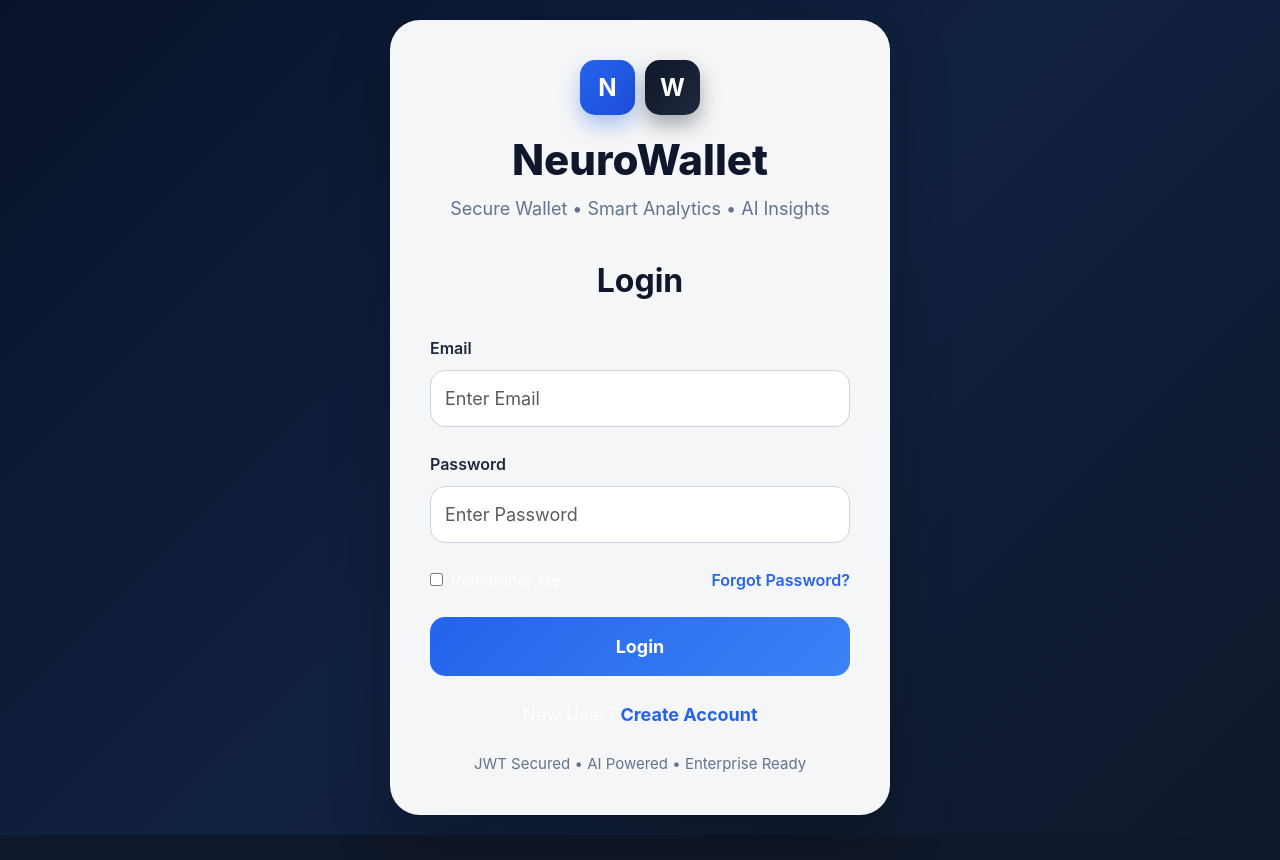
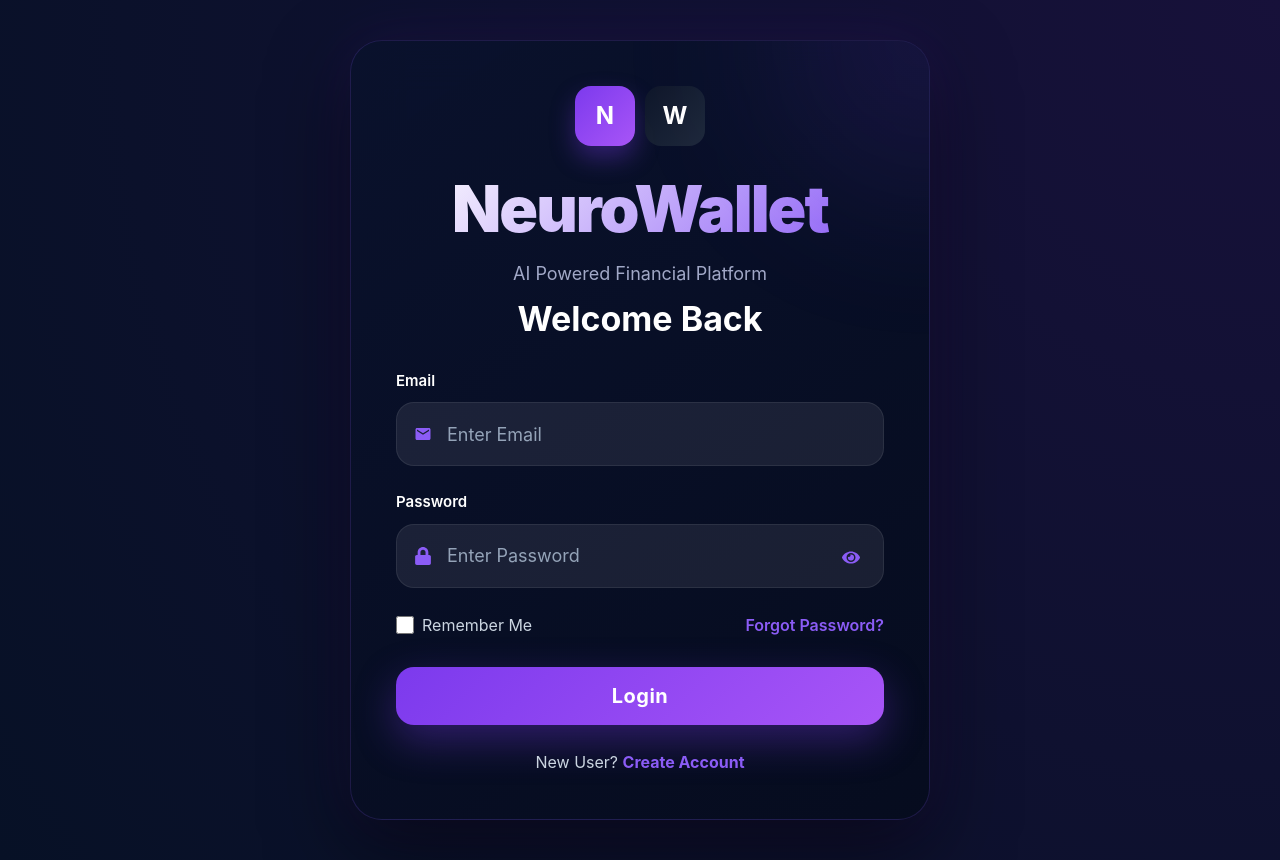
Before and after one commit to Aryapatel7434/Neurowallet-fintech-frontend, a React (Create React App) app: page / in a window 1280 px wide. Before the commit the page ends 835 px from the top, so only its background shows below. Built offline with nearby package versions, Linux system fonts and the light colour scheme; no server answers.

Commit message:
Professional Login Page

```diff
--- a/src/components/auth/LoginForm.jsx
+++ b/src/components/auth/LoginForm.jsx
@@ -1,6 +1,11 @@
 import { toast } from "react-toastify";
 import { useState, useContext } from "react";
-import { useNavigate } from "react-router-dom";
+import { useNavigate, Link } from "react-router-dom";
+
+import { FaEye } from "react-icons/fa";
+import { FaEyeSlash } from "react-icons/fa";
+import { FaLock } from "react-icons/fa";
+import { MdEmail } from "react-icons/md";
 
 import { AuthContext } from "../../context/AuthContext";
 import { loginUser } from "../../services/authService";
@@ -14,13 +19,32 @@ function LoginForm() {
     const [email, setEmail] = useState("");
     const [password, setPassword] = useState("");
 
+    const [loading, setLoading] =
+        useState(false);
+
+    const [showPassword,
+        setShowPassword] =
+        useState(false);
+
     const handleSubmit = async (e) => {
 
         e.preventDefault();
 
+        if (!email || !password) {
+
+            toast.error(
+                "Please enter email and password"
+            );
+
+            return;
+        }
+
+        setLoading(true);
+
         try {
 
-           const data = await loginUser(
+            const data =
+                await loginUser(
                     email,
                     password
                 );
@@ -32,13 +56,25 @@ function LoginForm() {
 
             login(data);
 
-        navigate("/dashboard");
+            toast.success(
+                "Login Successful"
+            );
+
+            navigate(
+                "/dashboard"
+            );
 
         } catch (error) {
 
             console.error(error);
 
-           toast.error("Login Failed");
+            toast.error(
+                "Login Failed"
+            );
+
+        } finally {
+
+            setLoading(false);
 
         }
     };
@@ -53,15 +89,25 @@ function LoginForm() {
                     Email
                 </label>
 
+                <div className="input-wrapper">
+
+                    <MdEmail
+                        className="input-icon"
+                    />
+
                     <input
                         type="email"
-                    className="form-control"
+                        className="form-control input-with-icon"
                         placeholder="Enter Email"
                         value={email}
                         onChange={(e) =>
-                        setEmail(e.target.value)
+                            setEmail(
+                                e.target.value
+                            )
                         }
                     />
+
+                </div>
 
             </div>
 
@@ -71,15 +117,47 @@ function LoginForm() {
                     Password
                 </label>
 
+                <div className="password-wrapper">
+
+                    <FaLock
+                        className="input-icon"
+                    />
+
                     <input
-                    type="password"
+                        type={
+                            showPassword
+                                ? "text"
+                                : "password"
+                        }
                         className="form-control"
                         placeholder="Enter Password"
                         value={password}
                         onChange={(e) =>
-                        setPassword(e.target.value)
+                            setPassword(
+                                e.target.value
+                            )
                         }
                     />
+
+                    <button
+                        type="button"
+                        className="eye-btn"
+                        onClick={() =>
+                            setShowPassword(
+                                !showPassword
+                            )
+                        }
+                    >
+
+                        {
+                            showPassword
+                                ? <FaEyeSlash />
+                                : <FaEye />
+                        }
+
+                    </button>
+
+                </div>
 
             </div>
 
@@ -87,39 +165,52 @@ function LoginForm() {
 
                 <label className="remember-me">
 
-                    <input type="checkbox" />
+                    <input
+                        type="checkbox"
+                        className="remember-checkbox"
+                    />
 
-                    <span>Remember Me</span>
+                    <span>
+                        Remember Me
+                    </span>
 
                 </label>
 
-                <a
-                    href="/"
+                <Link
+                    to="/forgot-password"
                     className="forgot-link"
                 >
                     Forgot Password?
-                </a>
+                </Link>
 
             </div>
 
             <button
                 type="submit"
-                className="auth-btn"
+                className="login-btn"
+                disabled={loading}
             >
-                Login
+
+                {
+                    loading
+                        ? "Signing In..."
+                        : "Login"
+                }
+
             </button>
 
             <div className="auth-link">
 
                 New User?{" "}
 
-                <a href="/register">
+                <Link to="/register">
                     Create Account
-                </a>
+                </Link>
 
             </div>
 
         </form>
+
     );
 }
 
--- a/src/pages/auth/LoginPage.jsx
+++ b/src/pages/auth/LoginPage.jsx
@@ -2,7 +2,10 @@ import LoginForm from "../../components/auth/LoginForm";
 import "../../styles/auth.css";
 
 function LoginPage() {
+
+
 return (
+
     <div className="auth-container">
 
         <div className="auth-card">
@@ -24,23 +27,22 @@ function LoginPage() {
             </h1>
 
             <p className="brand-subtitle">
-                    Secure Wallet • Smart Analytics • AI Insights
+                AI Powered Financial Platform
             </p>
 
             <h2 className="auth-title">
-                    Login
+                Welcome Back
             </h2>
 
             <LoginForm />
 
-                <div className="security-info">
-                    JWT Secured • AI Powered • Enterprise Ready
         </div>
 
     </div>
 
-        </div>
 );
+
+
 }
 
 export default LoginPage;
--- a/src/styles/auth.css
+++ b/src/styles/auth.css
@@ -1,136 +1,225 @@
+/* =========================
+   AUTH CONTAINER
+========================= */
+
 .auth-container {
   min-height: 100vh;
-
+  max-width:100%;
   display: flex;
   justify-content: center;
   align-items: center;
+  padding: 40px;
 
-    padding: 20px;
+  background:
+    radial-gradient(circle at top right,
+      #17113a,
+      #071126);
+}
+
+/* =========================
+   AUTH CARD
+========================= */
+
+.auth-card {
+
+  width: 100%;
+  max-width: 580px;
+
+  padding: 45px;
+
+  border-radius: 32px;
 
   background:
   linear-gradient(
-            135deg,
-            #081229,
-            #112240,
-            #0f172a
+    145deg,
+    rgba(10,18,45,.96),
+    rgba(6,12,30,.98)
   );
+
+  border:
+  1px solid
+  rgba(139,92,246,.18);
+
+  backdrop-filter:
+  blur(24px);
+
+  box-shadow:
+  0 30px 80px
+  rgba(0,0,0,.55),
+
+  0 0 60px
+  rgba(124,58,237,.12);
+
+  position: relative;
+
+  overflow: hidden;
+
+  transition: .3s;
 }
 
-.auth-card {
-    width: 100%;
-    max-width: 500px;
+.auth-card::before {
 
-    background: rgba(255, 255, 255, 0.96);
+  content: "";
 
-    backdrop-filter: blur(12px);
+  position: absolute;
 
-    border-radius: 30px;
+  top: -150px;
+  right: -150px;
 
-    padding: 40px;
+  width: 300px;
+  height: 300px;
 
-    box-shadow:
-        0 25px 60px rgba(0, 0, 0, 0.25);
+  border-radius: 50%;
 
-    transition: all .3s ease;
+  background:
+  rgba(
+    124,
+    58,
+    237,
+    .12
+  );
+
+  filter: blur(80px);
+
+  pointer-events: none;
 }
 
 .auth-card:hover {
-    transform: translateY(-6px);
+  transform: translateY(-4px);
 }
+
+/* =========================
+   LOGO
+========================= */
 
 .brand-logo {
   display: flex;
   justify-content: center;
   align-items: center;
-
   gap: 10px;
 
-    margin-bottom: 20px;
+  margin-bottom: 25px;
 }
 
-.logo-circle {
-    width: 55px;
-    height: 55px;
+.logo-circle,
+.logo-circle-secondary {
+  width: 60px;
+  height: 60px;
 
-    border-radius: 15px;
-
-    background:
-        linear-gradient(
-            135deg,
-            #2563eb,
-            #1d4ed8
-        );
+  border-radius: 16px;
 
   display: flex;
   justify-content: center;
   align-items: center;
 
   color: white;
-
   font-size: 24px;
   font-weight: 700;
+}
+
+.logo-circle {
+  background:
+    linear-gradient(
+      135deg,
+      #7c3aed,
+      #a855f7
+    );
 
   box-shadow:
-        0 10px 20px rgba(37, 99, 235, .35);
+    0 12px 24px rgba(124, 58, 237, 0.35);
 }
 
 .logo-circle-secondary {
-    width: 55px;
-    height: 55px;
-
-    border-radius: 15px;
-
   background:
     linear-gradient(
       135deg,
       #0f172a,
       #1e293b
     );
+}
 
-    display: flex;
-    justify-content: center;
-    align-items: center;
-
-    color: white;
-
-    font-size: 24px;
-    font-weight: 700;
-
-    box-shadow:
-        0 10px 20px rgba(15, 23, 42, .35);
-}
+/* =========================
+   BRANDING
+========================= */
 
 .brand-title {
   text-align: center;
 
-    font-size: 42px;
-    font-weight: 800;
+  font-size: 4rem;
+  font-weight: 900;
 
-    color: #0f172a;
+  letter-spacing: -2px;
 
-    margin-bottom: 10px;
+  background:
+    linear-gradient(
+      135deg,
+      #ffffff,
+      #8b5cf6
+    );
+
+  -webkit-background-clip: text;
+  -webkit-text-fill-color: transparent;
+
+  margin-bottom: 12px;
 }
 
 .brand-subtitle {
   text-align: center;
 
-    color: #64748b;
+  color: #a1a8c7;
 
   font-size: 18px;
 
-    margin-bottom: 40px;
+  margin-bottom: 12px;
 }
+
+/* =========================
+   PAGE TITLE
+========================= */
 
 .auth-title {
   text-align: center;
 
-    font-size: 32px;
+  color: white;
+
+  font-size: 34px;
   font-weight: 700;
 
-    color: #0f172a;
+  margin-bottom: 30px;
+}
+
+/* =========================
+   SECURITY BADGES
+========================= */
+
+.security-badges {
+  display: flex;
+  justify-content: center;
+  gap: 12px;
+  flex-wrap: wrap;
 
   margin-bottom: 35px;
 }
+
+.security-badges span {
+  background:
+    rgba(139, 92, 246, 0.12);
+
+  border:
+    1px solid rgba(139, 92, 246, 0.2);
+
+  color: #d8b4fe;
+
+  padding: 8px 16px;
+
+  border-radius: 30px;
+
+  font-size: 14px;
+}
+
+/* =========================
+   FORM
+========================= */
 
 .form-group {
   margin-bottom: 25px;
@@ -139,45 +228,71 @@
 .form-label {
   display: block;
 
-    margin-bottom: 10px;
+  color: white;
 
-    font-size: 16px;
+  font-size: 15px;
   font-weight: 600;
 
-    color: #1e293b;
+  margin-bottom: 10px;
 }
 
 .form-control {
+
   width: 100%;
 
-    padding: 14px;
+  height: 64px;
 
-    border-radius: 15px;
+  background:
+  rgba(
+    255,
+    255,
+    255,
+    .08
+  );
 
-    border: 1px solid #cbd5e1;
+  border:
+  1px solid
+  rgba(
+    255,
+    255,
+    255,
+    .08
+  );
+
+  color: white;
+
+  border-radius: 18px;
 
   font-size: 18px;
 
   transition: .3s;
 }
 
+.form-control::placeholder {
+  color: #94a3b8;
+}
+
 .form-control:focus {
   outline: none;
 
-    border-color: #2563eb;
+  border-color: #8b5cf6;
 
   box-shadow:
-        0 0 0 4px rgba(37, 99, 235, 0.15);
+    0 0 0 4px
+    rgba(139, 92, 246, 0.15);
 }
+
+/* =========================
+   OPTIONS
+========================= */
 
 .auth-options {
   display: flex;
-
   justify-content: space-between;
-
   align-items: center;
 
-    margin-bottom: 25px;
+  margin-top: 10px;
+  margin-bottom: 30px;
 }
 
 .remember-me {
@@ -185,70 +300,102 @@
   align-items: center;
   gap: 8px;
 
-    cursor: pointer;
+  color: #cbd5e1;
 }
 
 .forgot-link {
   text-decoration: none;
 
-    color: #2563eb;
+  color: #8b5cf6;
 
   font-weight: 600;
 }
 
 .forgot-link:hover {
-    text-decoration: underline;
+  color: #a855f7;
 }
 
-.auth-btn {
+/* =========================
+   LOGIN BUTTON
+========================= */
+
+.login-btn {
+
   width: 100%;
+
+  height: 58px;
 
   border: none;
 
-    padding: 16px;
-
-    border-radius: 15px;
-
-    color: white;
-
-    font-size: 18px;
-    font-weight: 700;
-
-    cursor: pointer;
+  border-radius: 18px;
 
   background:
   linear-gradient(
     135deg,
-            #2563eb,
-            #3b82f6
+    #7c3aed,
+    #a855f7
   );
 
+  color: white;
+
+  font-size: 20px;
+
+  font-weight: 700;
+
+  letter-spacing: .5px;
+
+  cursor: pointer;
+
   transition: .3s;
+
+  box-shadow:
+  0 15px 40px
+  rgba(
+    124,
+    58,
+    237,
+    .35
+  );
+}
+.login-btn:hover {
+  transform: translateY(-3px);
+
+  box-shadow:
+    0 20px 40px
+    rgba(124,58,237,.45);
 }
 
-.auth-btn:hover {
-    transform: translateY(-2px);
+.login-btn:active {
+  transform: scale(.98);
 }
+
+/* =========================
+   LINKS
+========================= */
 
 .auth-link {
   text-align: center;
 
   margin-top: 25px;
 
-    font-size: 18px;
+  color: #cbd5e1;
 }
 
 .auth-link a {
+  color: #8b5cf6;
+
   text-decoration: none;
-
-    color: #2563eb;
 
   font-weight: 700;
 }
 
 .auth-link a:hover {
-    text-decoration: underline;
+  color: #a855f7;
 }
+
+/* =========================
+   FOOTER
+========================= */
 
 .security-info {
   text-align: center;
@@ -257,5 +404,98 @@
 
   color: #64748b;
 
-    font-size: 15px;
+  font-size: 14px;
 }
+
+/* =========================
+   RESPONSIVE
+========================= */
+
+@media (max-width: 768px) {
+
+  .auth-card {
+    padding: 30px;
+  }
+
+  .brand-title {
+    font-size: 2.8rem;
+  }
+
+  .auth-title {
+    font-size: 28px;
+  }
+
+  .auth-options {
+    flex-direction: column;
+    gap: 15px;
+  }
+
+  .security-badges {
+    gap: 8px;
+  }
+}
+.input-wrapper,
+.password-wrapper{
+
+  position:relative;
+}
+
+.input-icon{
+
+  position:absolute;
+
+  left:18px;
+
+  top:50%;
+
+  transform:
+  translateY(-50%);
+
+  color:#8b5cf6;
+
+  font-size:18px;
+
+  z-index:10;
+}
+
+.input-with-icon{
+
+  padding-left:50px;
+}
+
+.password-wrapper
+.form-control{
+
+  padding-left:50px;
+  padding-right:55px;
+}
+
+.eye-btn{
+
+  position:absolute;
+
+  right:18px;
+
+  top:50%;
+
+  transform:
+  translateY(-50%);
+
+  background:none;
+
+  border:none;
+
+  color:#8b5cf6;
+
+  cursor:pointer;
+
+  font-size:18px;
+}
+.remember-checkbox{
+
+  width:18px;
+  height:18px;
+
+  accent-color:
+  #8b5cf6;
+}
```
Lines whose indentation alone changed are shown as unchanged.
